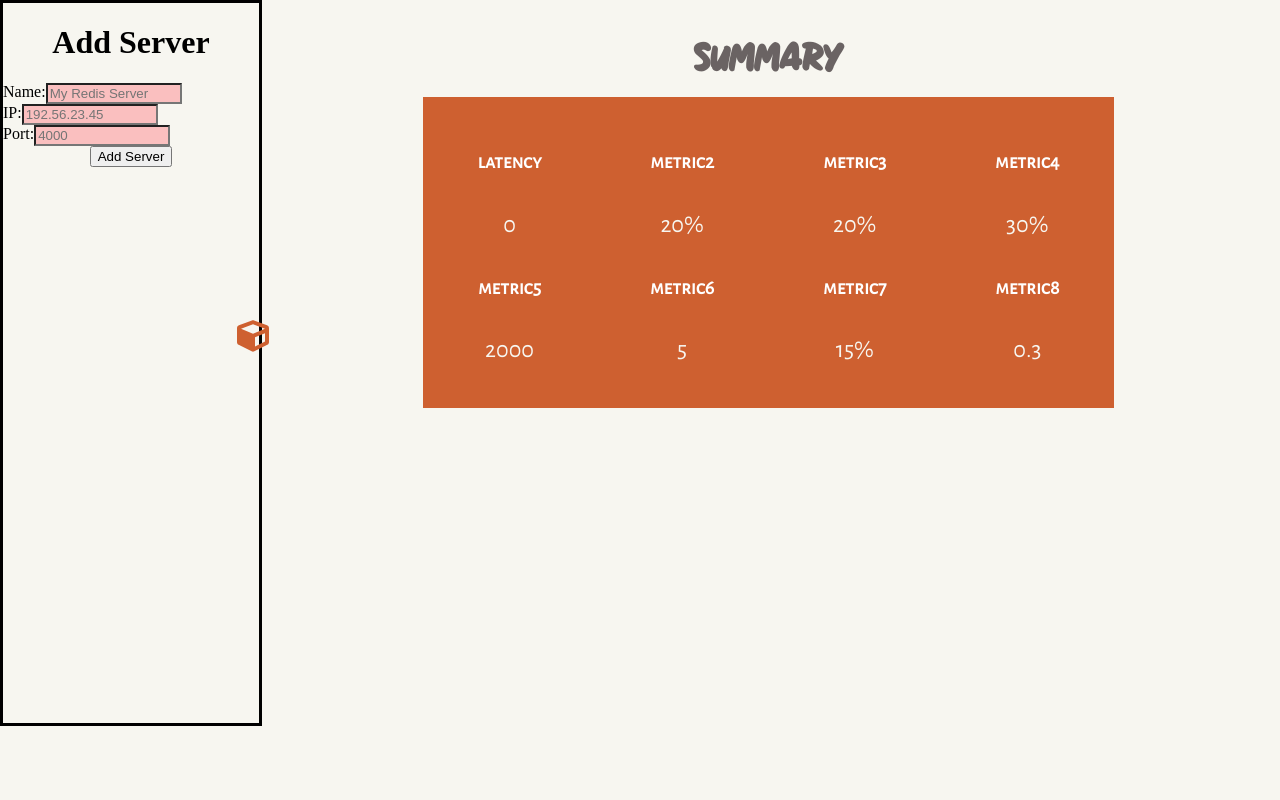
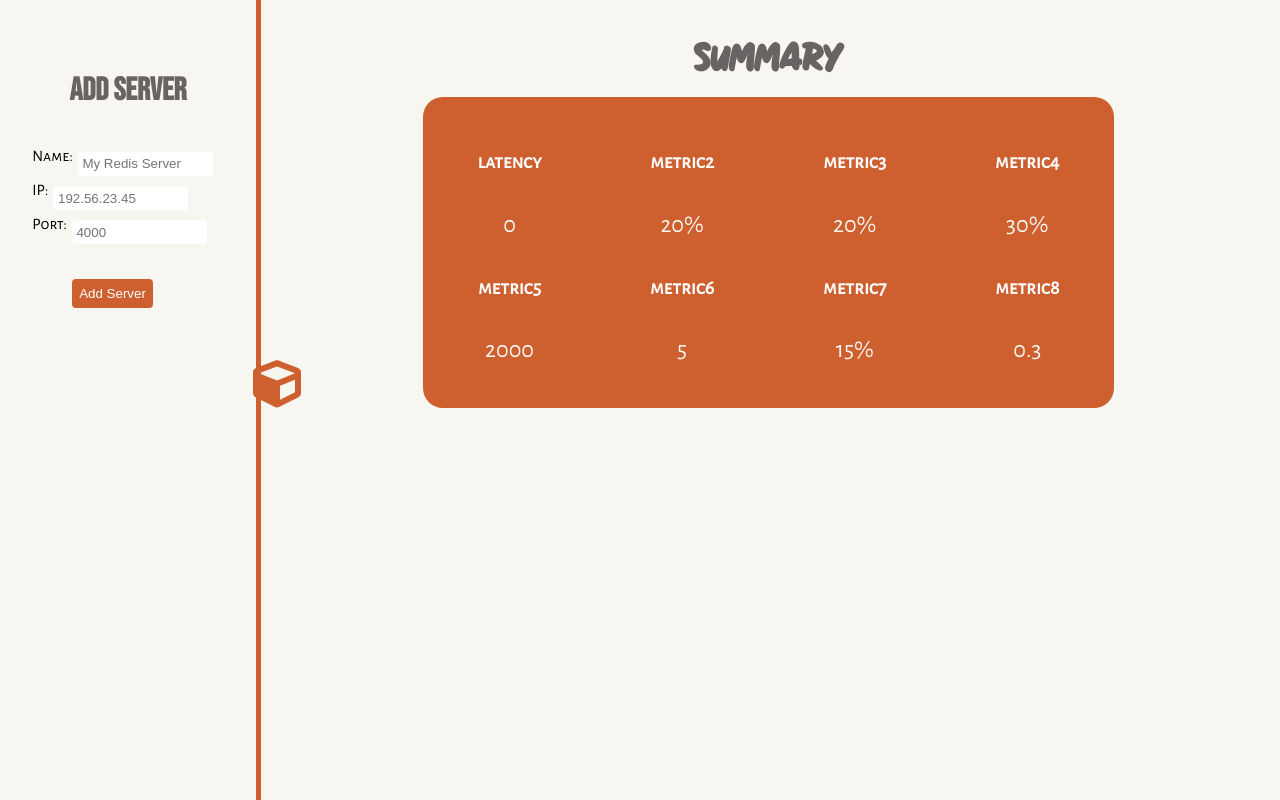
Before and after one commit to oslabs-beta/Revis, a Next.js app: page /dashboard in a window 1280 px wide. Built offline with nearby package versions, Linux system fonts and the light colour scheme.

Commit message:
more styling at the sidebar

```diff
--- a/components/ServerAdd.tsx
+++ b/components/ServerAdd.tsx
@@ -1,16 +1,16 @@
-import React, { useEffect, useState } from 'react';
-import styles from '../styles/ServerAdd.module.scss';
+import React, { useEffect, useState } from "react";
+import styles from "../styles/ServerAdd.module.scss";
 
 function ServerAdd(props) {
   const { addServer } = props;
 
   const IP_REG_EX: string =
-    '^((?:[0-9]|[1-9][0-9]|1[0-9][0-9]|2[0-4][0-9]|25[0-5])[.]){3}(?:[0-9]|[1-9][0-9]|1[0-9][0-9]|2[0-4][0-9]|25[0-5])$';
-  const PORT_REG_EX: string = '[0-9]{4}';
+    "^((?:[0-9]|[1-9][0-9]|1[0-9][0-9]|2[0-4][0-9]|25[0-5])[.]){3}(?:[0-9]|[1-9][0-9]|1[0-9][0-9]|2[0-4][0-9]|25[0-5])$";
+  const PORT_REG_EX: string = "[0-9]{4}";
 
   const validityCheck = (e) => {
     const currentElem: HTMLInputElement = e.target;
-    if (currentElem.validity.valid) currentElem.nextSibling.innerHTML = '';
+    if (currentElem.validity.valid) currentElem.nextSibling.innerHTML = "";
   };
   return (
     <div className={styles.serverAddWrapper}>
@@ -59,7 +59,7 @@ function ServerAdd(props) {
             <div className={styles.errorDiv}></div>
           </div>
         </div>
-        <input type="submit" value="Add Server" />
+        <input id={styles.addServerBtn} type="submit" value="Add Server" />
       </form>
     </div>
   );
--- a/styles/ServerAdd.module.scss
+++ b/styles/ServerAdd.module.scss
@@ -1,9 +1,18 @@
+@import "./colorsAndFonts.scss";
 .serverAddWrapper {
+  margin-top: 50px;
   width: 100%;
   display: flex;
   flex-direction: column;
-  text-align: center;
-
+  align-items: center;
+  gap: 15px;
+  #addServerBtn {
+    background-color: $logoRed;
+    color: white;
+    margin-left: 70px;
+    margin-top: 30px;
+    padding: 5px;
+  }
   .inputWrapper {
     width: 100%;
     text-align: left;
@@ -13,7 +22,7 @@
 
       .errorDiv {
         font-size: 0.5rem;
-        z-index: 1;
+        z-index: 1px;
         // position: fixed;
       }
     }
@@ -22,16 +31,15 @@
       width: 50%;
       display: flex;
       flex-direction: row;
-      justify-content: flex-start;
     }
     input:focus {
       outline: none;
     }
     input:valid {
-      background-color: rgb(118, 255, 118);
+      background-color: rgb(161, 184, 161);
     }
     input:invalid {
-      background-color: rgb(250, 191, 191);
+      background-color: rgb(255, 255, 255);
     }
   }
 }
--- a/styles/ServerList.module.scss
+++ b/styles/ServerList.module.scss
@@ -1,5 +1,5 @@
 .serverList {
-  overflow: scroll;
+  overflow-y: scroll;
   display: flex;
   flex-direction: column;
   scroll-behavior: smooth;
--- a/styles/Sidebar.module.scss
+++ b/styles/Sidebar.module.scss
@@ -1,25 +1,40 @@
-@import './colorsAndFonts.scss';
+@import "./colorsAndFonts.scss";
 
 .sideBarWrapper {
-  display: flex;
-  flex-direction: column;
-  border: solid black;
+  border-right: 5px solid $logoRed;
+  background-color: transparent;
   position: fixed;
   top: 0;
   left: 0;
   width: 20%;
-  height: 45rem;
-  text-align: center;
+  height: 60rem;
+
   transition: 0.5s ease;
 
+  h1 {
+    color: $summaryTitleGrey;
+    font-family: $fontOfSummaryTitle;
+  }
   #cube {
     position: fixed;
-    top: 40%;
+    top: 45%;
     left: 18.5%;
-    width: 4vh;
+    width: 10vh;
     color: $logoRed;
-    height: 4vh;
+    height: 6vh;
     cursor: pointer;
     transition: 0.75s ease;
+    z-index: 2px;
   }
+  input {
+    border-color: transparent;
+    padding: 1%;
+    margin: 2%;
+    border-radius: 4px;
+  }
+  label {
+    font-family: $fontOfMetrics;
+    margin-left: 30px;
+  }
+
 }
--- a/styles/Summary.module.scss
+++ b/styles/Summary.module.scss
@@ -3,13 +3,14 @@
   h1 {
     font-family: $fontOfLogo;
     text-align: center;
-    color: rgb(106, 99, 99);
+    color: $summaryTitleGrey;
   }
   margin: 2%;
   display: flex;
   flex-direction: column;
   align-items: center;
   .tableWrapper {
+    border-radius: 20px;
     display: grid;
     border-color: transparent;
     grid-template-columns: repeat(4, 1fr);
@@ -35,5 +36,6 @@
       color: $background;
       font-family: $fontOfMetrics;
     }
+
   }
 }
--- a/styles/colorsAndFonts.scss
+++ b/styles/colorsAndFonts.scss
@@ -5,6 +5,7 @@
 
 $logoRed: #ce6030;
 $background: rgb(247, 246, 240);
+$summaryTitleGrey: rgb(106, 99, 99);
 
 @font-face {
   font-family: "Marker Notes";
```
Also changed, not shown: styles/RightSideLogin.module.scss (+71 -0 lines).
